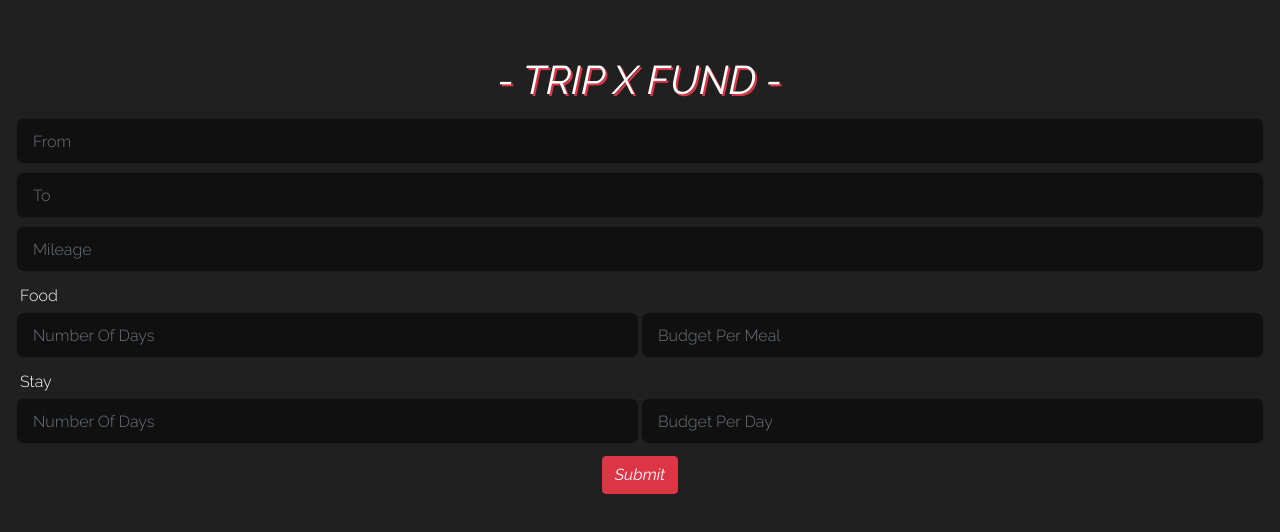
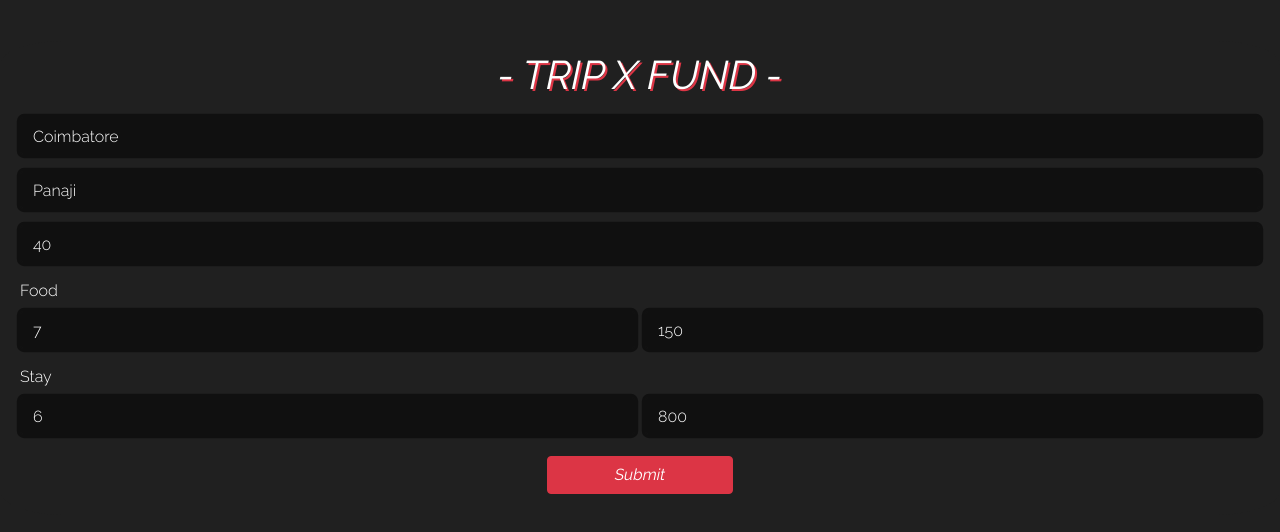
Before and after one commit to ghirihari/TripFund, a React (Create React App) app: page / in a window 1280 px wide. Shown: the part 122-654 px from the top of the page. Built offline with nearby package versions, Linux system fonts and the light colour scheme.

Commit message:
Copy Feature

```diff
--- a/src/App.css
+++ b/src/App.css
@@ -60,6 +60,8 @@ body{
 
 .btn{
   font-style: italic;
+  margin: 5px;
+  width:15%;
 }
 
 .col{
--- a/src/App.js
+++ b/src/App.js
@@ -8,16 +8,29 @@ class App extends Component {
   constructor()
   {
     super();
+    // this.state = {
+    //   from:{city:"",state:""},
+    //   to:{city:"",state:""},
+    //   price:{fuel:null,food:null,stay:null},
+    //   stay:{day:null,price:null},
+    //   food:{day:null,price:null},
+    //   distance:null,
+    //   time:null,
+    //   fuel:null,
+    //   mileage:null
+    // }
+
     this.state = {
-      from:{city:"",state:""},
-      to:{city:"",state:""},
+      from:{city:"Coimbatore",state:""},
+      to:{city:"Panaji",state:""},
+      stay:{day:6,price:800},
+      food:{day:7,price:150},
+      mileage:40,
+
       price:{fuel:null,food:null,stay:null},
-      stay:{day:null,price:null},
-      food:{day:null,price:null},
       distance:null,
       time:null,
-      fuel:null,
-      mileage:null
+      fuel:null
     }
     this.fuelPrice = 84;
   }
@@ -180,7 +193,8 @@ if(!this.state.distance)
       fuel = {this.state.fuel}
       price = {this.state.price}
       reset = {this.reset}
-    ></Dashboard>
+      fuelPrice = {this.fuelPrice}>
+    </Dashboard>
     );
   }
 }
--- a/src/Dashboard.js
+++ b/src/Dashboard.js
@@ -1,6 +1,35 @@
 import React, { Component } from 'react';
 
 export default class Dashboard extends Component {
+
+    constructor(props)
+    {
+        super(props);
+        this.state = {
+            status:"Copy"
+        }
+        if(this.props.price){
+            this.Total = this.props.price.stay+this.props.price.stay+this.props.price.fuel;
+       }
+    }
+
+    copy = () => {
+        this.report =
+            "From: "+this.props.from.city+","+this.props.from.state+"\n"+
+            "To: "+this.props.to.city+","+this.props.to.state+"\n"+
+            "Duration: "+this.props.food.day+" Days,"+this.props.stay.day+" Nights\n"+
+            "Mileage: "+this.props.mileage+" Km/L\n"+
+            "Riding Time: "+this.props.time+"\n"+
+            "Fuel Needed: "+this.props.fuel+ " L\n*Budget*\n"+
+            "Fuel ("+this.props.fuelPrice+"*"+this.props.fuel+"): "+this.props.price.fuel+" Rs\n"+
+            "Stay ("+this.props.stay.price+"*"+this.props.stay.day+"): "+this.props.price.food+" Rs\n"+
+            "Food ("+this.props.food.price+"*"+this.props.food.day+"): "+this.props.price.stay+" Rs\n"+
+            "Total: "+this.Total+"Rs \n";
+
+        navigator.clipboard.writeText(this.report);
+
+        this.setState({status:"Copied"})
+    }
 
     render(){
         return(
@@ -125,9 +154,14 @@ export default class Dashboard extends Component {
             </div>
 
             <div className="form-group" style={{textAlign:'center'}}>
-                    <button onClick={this.props.reset} type="submit" className="btn btn-danger">Reset</button>
-                </div>
+                <button onClick={this.copy} className="btn btn-warning btn-lg">{this.state.status}</button>
+                <button onClick={this.props.reset} className="btn btn-danger btn-lg">Reset</button>
             </div>
+
+
+            </div>
+
+
         </div>
 
         {/* Mobile */}
@@ -245,7 +279,8 @@ export default class Dashboard extends Component {
 
 
             <div className="form-group" style={{textAlign:'center'}}>
-                <button onClick={this.props.reset} type="submit" className="btn btn-danger">Reset</button>
+                <button onClick={this.props.copy} className="btn btn-warning btn-lg">{this.state.status}</button>
+                <button onClick={this.props.reset} type="submit" className="btn btn-danger btn-lg">Reset</button>
             </div>
 
 
```
